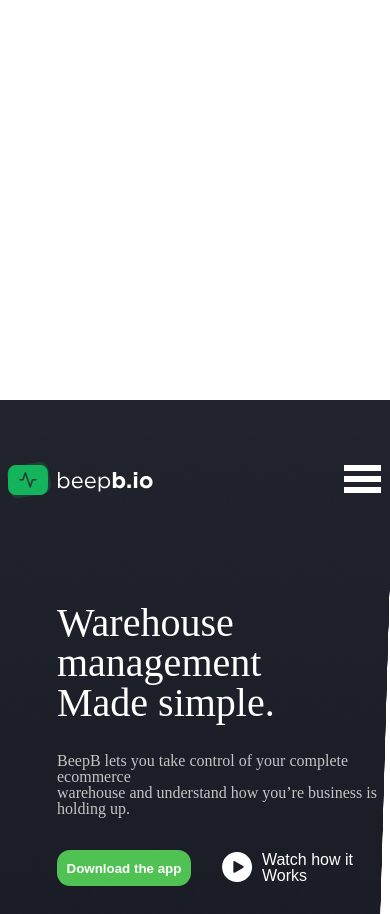
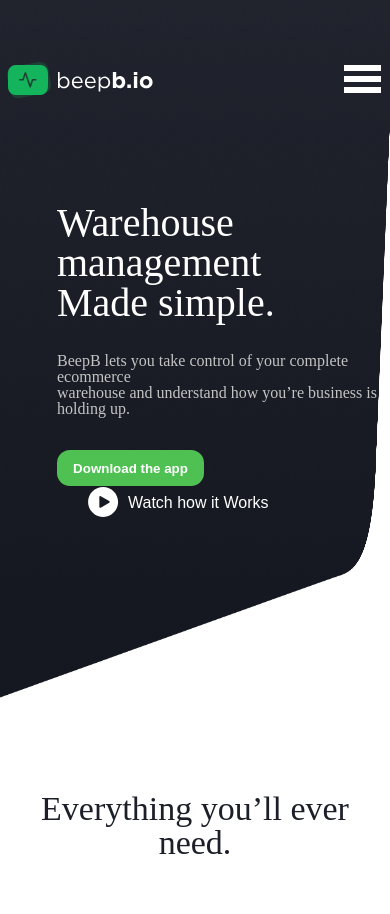
Before and after one commit to temotemotemo/temo-test, a plain HTML site: page index.html in a window 390 px wide. Shown: the top 914 px of the page. Drawn offline with Linux system fonts and the light colour scheme.

Commit message:
update 3

```diff
--- a/css/style.css
+++ b/css/style.css
@@ -122,6 +122,8 @@
 	align-items: center;
 }
 .intro-text-wrapper{
+	max-width: 406px;
+	width: 100%;
 	margin-left: 52px;
 }
 .intro-text h1{
@@ -135,6 +137,7 @@
 }
 .buttons{
 	display: flex;
+	flex-wrap: wrap;
 	align-items: center;
 	margin-top: 33px;
 }
@@ -209,10 +212,20 @@
 	.mobile-images-wrapper{
 		display: none;
 	}
-	.container{
+	/* .container{
 		margin-top: 400px;
-	}
+	} */
 	.info-box{
 		margin-bottom: 40px;
 	}
+	.header{
+		margin-bottom: 152px;
+	}
+	.background{
+		height: 698px;
+	}
+	.intro-text-wrapper{
+		max-width: 406px;
+		width: 100%;
+	}
 }
```
